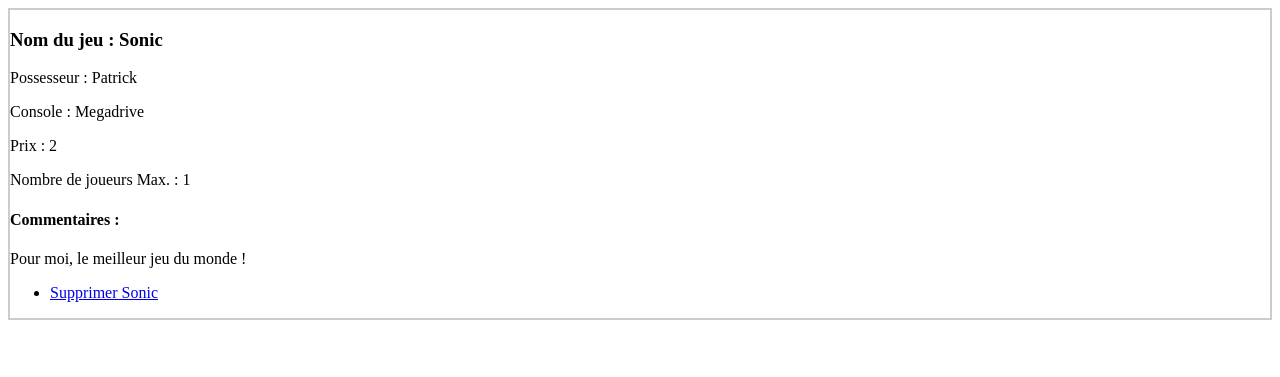
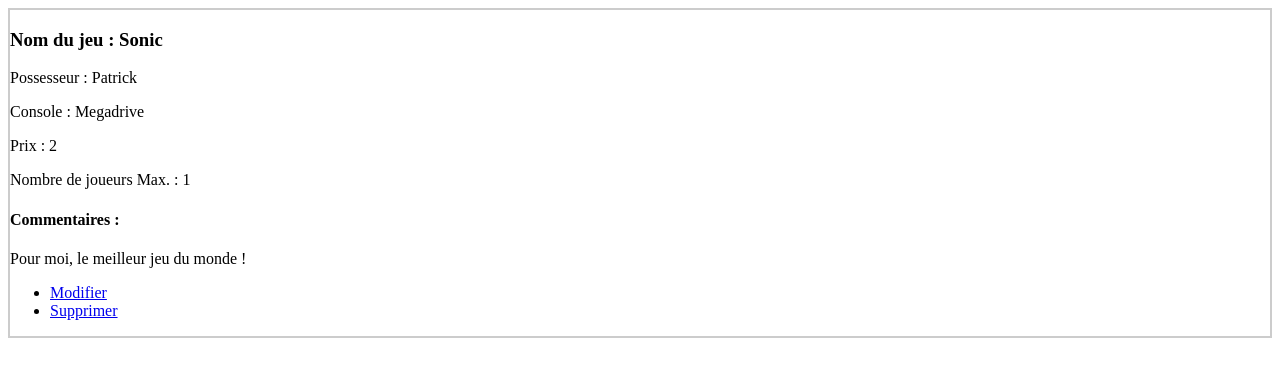
Before and after one commit to gpuberos/games_exo, a PHP site: page /detail.php?id=2 in a window 1280 px wide. Shown: the top 377 px of the page. Run offline with PHP 8.4, Linux system fonts and the light colour scheme; data comes from the database, SQL or seed files in the repository.

Commit message:
add: modify detail link

```diff
--- a/detail.php
+++ b/detail.php
@@ -16,6 +16,7 @@ $game = findGameById($dbco, $_GET['id']);
     <h4>Commentaires : </h4>
     <p><?= $game['commentaires'] ?></p>
     <ul>
-        <li><a href="/delete.php?id=<?= $_GET['id'] ?>">Supprimer <?= $game['nom'] ?></li>
+        <li><a href="/update.php?id=<?= $_GET['id'] ?>">Modifier</a></li>
+        <li><a href="/delete.php?id=<?= $_GET['id'] ?>">Supprimer</a></li>
     </ul>
 </div>
--- /dev/null
+++ b/update.php
@@ -0,0 +1,3 @@
+<?php
+
+// Waiting for update data
```
